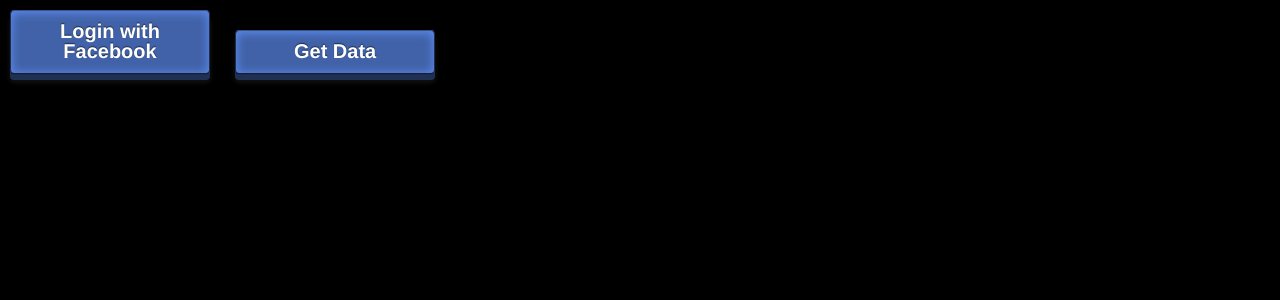
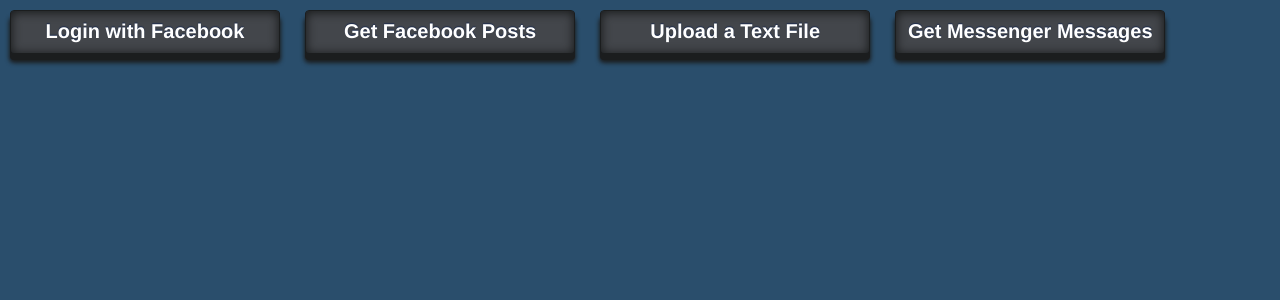
Before and after one commit to lucasfutch/markovme, a Flask app: page / in a window 1280 px wide. Shown: the top 300 px of the page. Run offline with Flask 2, Linux system fonts and the light colour scheme; some libraries are stand-ins or nearby versions.

Commit message:
Webpage cleanup
Added better css and js properties, cleaning up some code

```diff
--- a/main.py
+++ b/main.py
@@ -13,7 +13,7 @@ def index():
 def getFBArray():
    	data = request.get_json()
 	x = data['x']
-	print x
+	print(x)
    	return "Data in Python"
 
 
--- a/static/script.js
+++ b/static/script.js
@@ -4,6 +4,7 @@ function myFacebookLogin() {
 	console.log("Logging in");
 	FB.login(function(){
 		console.log("Logged in successfully!")
+		$("#mainText").append("<p>You have successfully logged in!</p>");
 	}, {scope: 'user_posts'});
 }
 
@@ -12,6 +13,10 @@ function myFacebookData() {
 
 	FB.api("/me/posts",
     function (response) {
+    	if (response.error) {
+    		$("#mainText").append("<p>Please login first.</p>");
+    		$("#loading").html("");
+    	}
       	if (response && !response.error) {
       		console.log(response);
       		for (var i = 0; i < response.data.length; i++) {
@@ -42,12 +47,12 @@ function Paginate(nextPage) {
       			}
       		}
 
-			userMessages.push(response);
 			if (response.data.length != 0 && response.paging.next) {
 				Paginate(response.paging.next);
 			}
 			else {
 				console.log("DONE!");
+				$("#loading").html("");
 				$.ajax({
 				    url: "/list",
 				    type: "POST",
@@ -64,11 +69,27 @@ function Paginate(nextPage) {
 
 $(document).ready(function(){
 
-  $("#loginButton").click(function(){
-  	  myFacebookLogin();
-  });
-  $("#getDataButton").click(function(){
-  	  myFacebookData();
-  });
+	$("#loginFBButton").click(function(){
+  		$("#mainText").html("");
+  		$("#loading").html("");
+  		myFacebookLogin();
+	});
+
+	$("#getDataFBButton").click(function(){
+  		$("#mainText").html("");
+  		$("#loading").html("");
+  		$("#mainText").append("<p id = 'loading'>LOADING POSTS...<br></p>");
+  		myFacebookData();
+	});
+
+	$("#getDataInputButton").click(function(){
+		$("#mainText").html("");
+  		$("#loading").html("");
+	});
+
+	$("#getDataMessengerButton").click(function(){
+		$("#mainText").html("");
+  		$("#loading").html("");
+	});
 
 });
--- a/static/style.css
+++ b/static/style.css
@@ -1,20 +1,20 @@
 body{
 	margin: 0;
 	padding: 0;
-	background-color: black;
+	background-color: #2a4e6c;
 	font-family: 'Proxima Nova', Geneva, Verdana, Arial, sans-serif;
 	font-size: 16px;
 }
 
 button {
-    background: #4162a8;
-    border-top: 1px solid #38538c;
-    border-right: 1px solid #1f2d4d;
-    border-bottom: 1px solid #151e33;
-    border-left: 1px solid #1f2d4d;
+    background: #43464B;
+    border-top: 1px solid #1B1D1E;
+    border-right: 1px solid #1B1D1E;
+    border-bottom: 1px solid #1B1D1E;
+    border-left: 1px solid #1B1D1E;
     border-radius: 4px;
     -webkit-box-shadow: inset 0 1px 10px 1px #5c8bee, 0 1px 0 #1d2c4d, 0 6px 0 #1f3053, 0 8px 4px 1px #111111;
-    box-shadow: inset 0 1px 10px 1px #5c8bee, 0 1px 0 #1d2c4d, 0 6px 0 #1f3053, 0 8px 4px 1px #111111;
+    box-shadow: inset 0 1px 10px 1px #1B1D1E, 0 1px 0 #1B1D1E, 0 6px 0 #1B1D1E, 0 8px 4px 1px #1B1D1E;
     color: #fff;
     font: bold 20px/1 "helvetica neue", helvetica, arial, sans-serif;
     margin-bottom: 10px;
@@ -24,8 +24,9 @@ button {
     padding: 10px 0 12px 0;
     text-align: center;
     text-shadow: 0 -1px 1px #1e2d4d;
-    width: 200px;
+    width: 270px;
     -webkit-background-clip: padding-box;
+    display: inline-block;
 }
 
 #top {
@@ -36,10 +37,10 @@ button {
 	font-size: 16px;
 	color: white;
 	text-align: center;
-/*	margin-top: 0px;
-	margin-bottom: 0px;
-	margin-left: 20px;
-	margin-right: 20px;*/
-	display: inline-block;
-	/*vertical-align: middle;*/
+	display: block;
 }
+
+#loading {
+    font-size: 20px;
+    color: white;
+}
--- a/templates/index.html
+++ b/templates/index.html
@@ -29,14 +29,15 @@
 		</script>
 
 		<div id = "top">
-			<button id = 'loginButton'>Login with Facebook</button>
-			<button id = 'getDataButton'>Get Data</button>
+			<button id = 'loginFBButton'>Login with Facebook</button>
+			<button id = 'getDataFBButton'>Get Facebook Posts</button>
+			<button id = 'getDataInputButton'>Upload a Text File</button>
+			<button id = 'getDataMessengerButton'>Get Messenger Messages</button>
 		</div>
 
 		<p id = "mainText"></p>
 
 		<script src="https://code.jquery.com/jquery-3.2.1.min.js"></script>
-
 		<script src="../static/script.js"></script>
 
 	</body>
```
Also changed, not shown: 1 other file.
